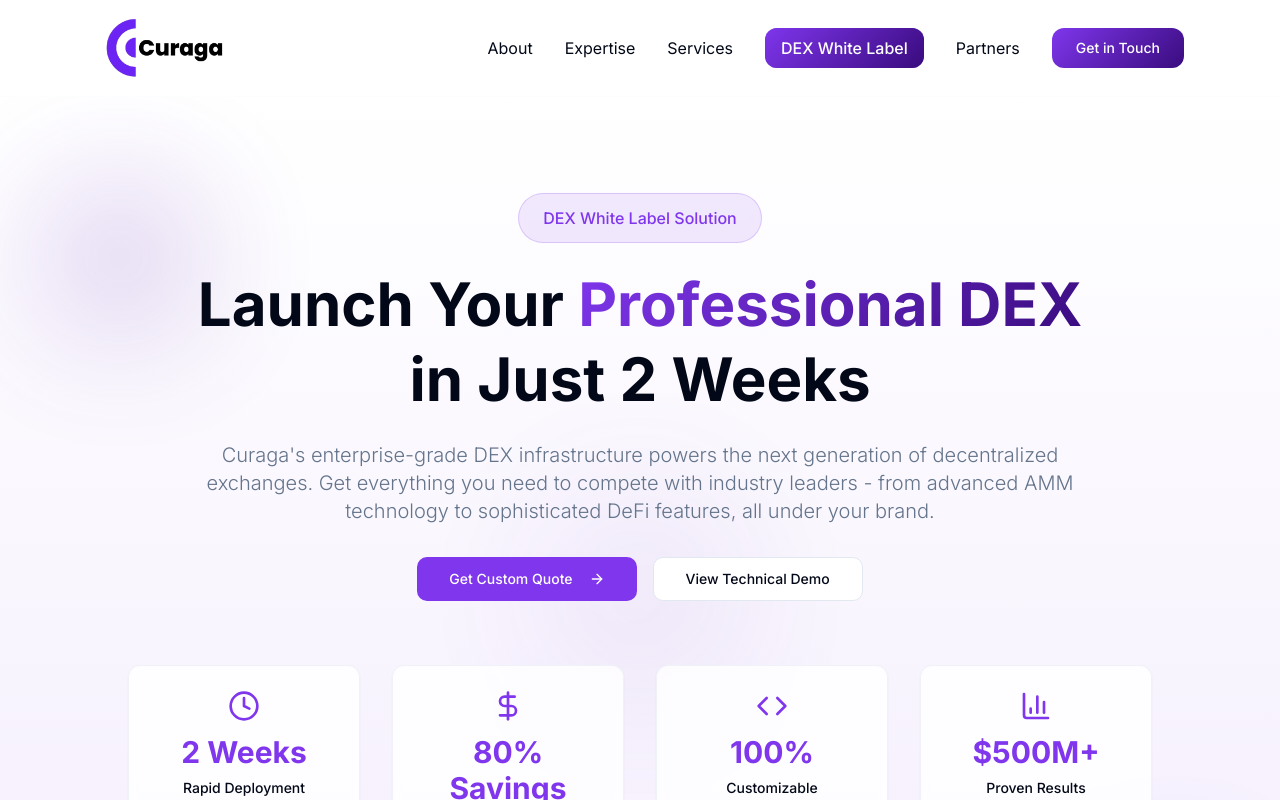
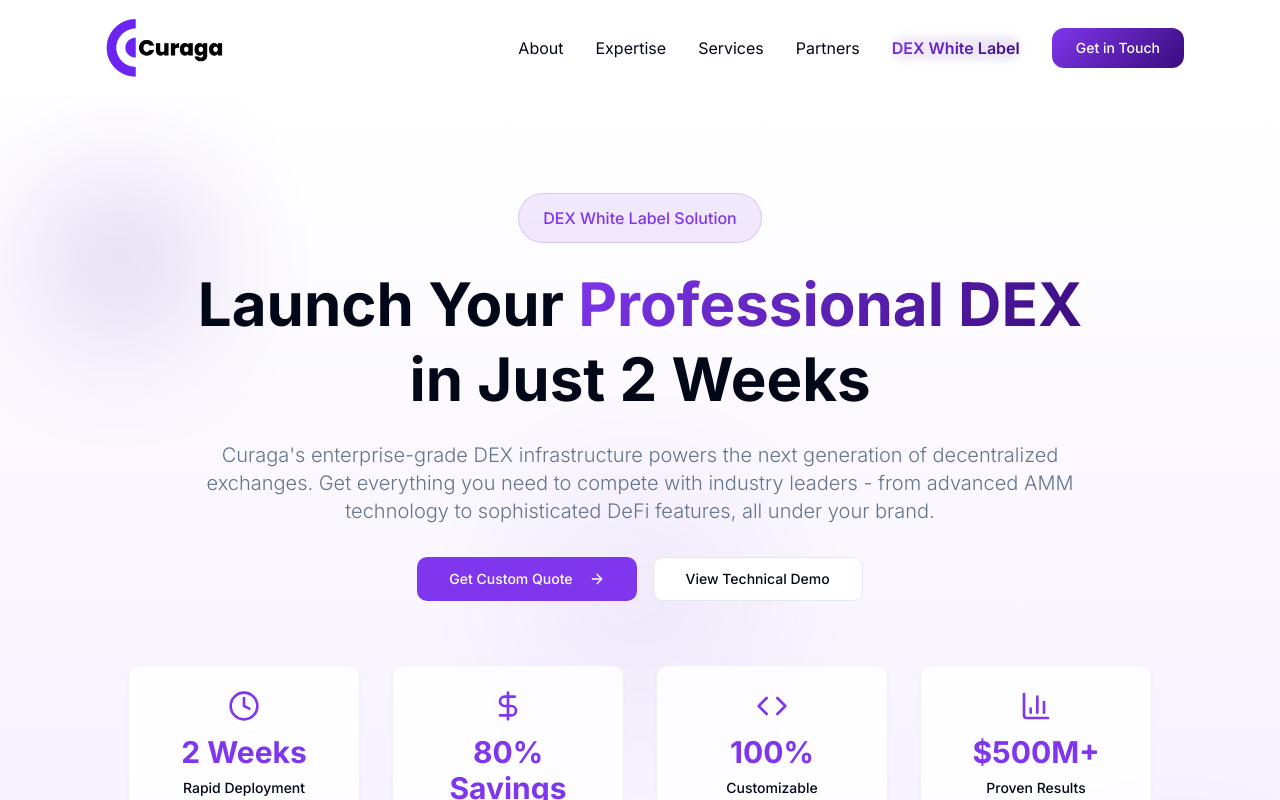
Before and after one commit to Davide-Fi/curaga-ag-reborn, a React (Vite) app: page /dex-white-label in a window 1280 px wide. Shown: the top 800 px of the page. Built offline with nearby package versions, Linux system fonts and the light colour scheme.

Commit message:
Fix header navigation styling
Adjusted header navigation to differentiate "DEX White Label" and "Get in Touch" links from other items. Moved "Partners" to the left of "DEX White Label" and applied a distinct visual style to "DEX White Label" to make it pop without appearing as a CTA.

```diff
--- a/src/components/Header.tsx
+++ b/src/components/Header.tsx
@@ -37,19 +37,18 @@ const Header = () => {
             >
               Services
             </button>
-            <Link
-              to="/dex-white-label"
-              className="relative inline-flex items-center px-4 py-2 rounded-lg bg-gradient-primary text-white font-medium hover:shadow-glow transition-all duration-300 hover:scale-105"
-            >
-              <span className="relative z-10">DEX White Label</span>
-              <div className="absolute inset-0 bg-gradient-primary rounded-lg opacity-80 animate-pulse"></div>
-            </Link>
             <button
               onClick={() => scrollToSection('partners')}
               className="text-foreground hover:text-primary transition-colors duration-200"
             >
               Partners
             </button>
+            <Link
+              to="/dex-white-label"
+              className="relative bg-gradient-primary bg-clip-text text-transparent font-semibold hover:scale-105 transition-all duration-300 after:content-[''] after:absolute after:inset-0 after:bg-gradient-primary after:opacity-10 after:rounded-lg after:blur-sm after:-z-10"
+            >
+              DEX White Label
+            </Link>
             <ContactForm
               trigger={
                 <Button className="bg-gradient-primary text-white px-6 py-2 rounded-xl hover:shadow-glow transition-all duration-300">
```
